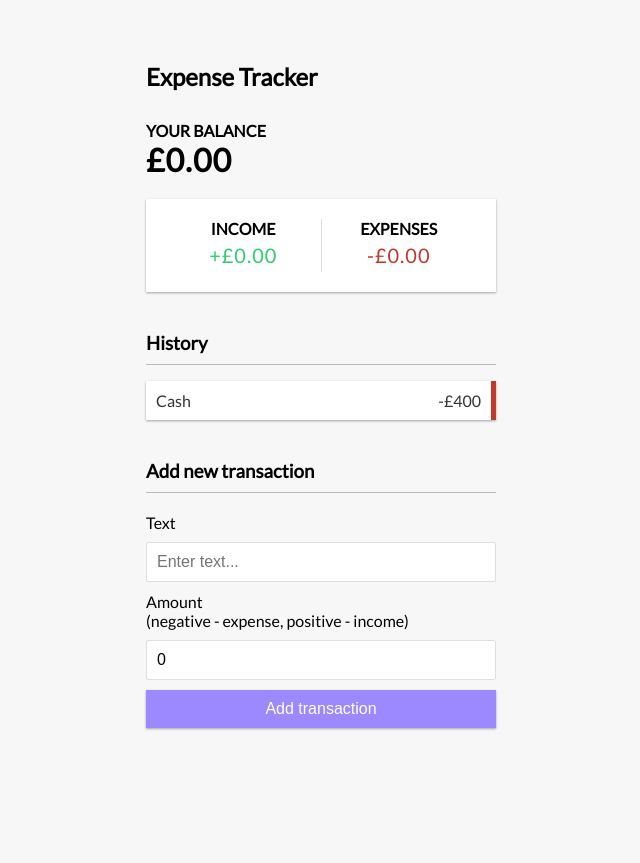
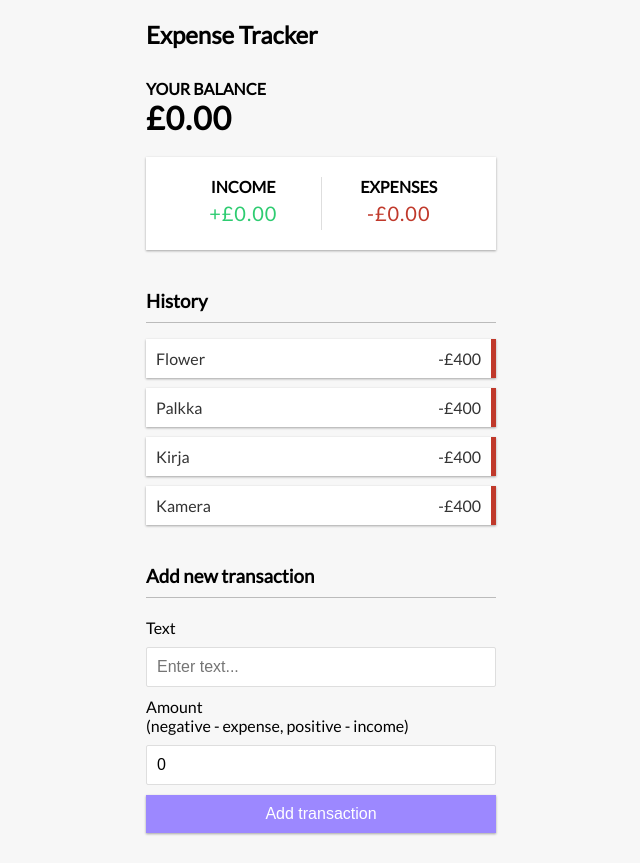
Before and after one commit to aghos4306/expensetracker, a React (Create React App) app: page / in a window 1280 px wide. Shown: the whole page, without its empty margins (319-959 px from the left). Before the commit the page ends 800 px from the top, so only its background shows below. Built offline with nearby package versions, Linux system fonts and the light colour scheme.

Commit message:
transactions outputted

```diff
--- a/src/components/TransactionLIst.js
+++ b/src/components/TransactionLIst.js
@@ -1,14 +1,20 @@
-import React from 'react';
+import React, { useContext } from 'react';
+import { GlobalContext } from '../context/GlobalState';
 
 const TransactionLIst = () => {
+  //transactions is an arry, map through and display into li as separate component
+  const { transactions } = useContext(GlobalContext);
+
   return (
     <div>
       <h3>History</h3>
       <ul className="list">
-        <li className="minus">
-          Cash <span>-£400</span>
-          <button className="delete-btn">X</button>
-        </li>
+        {transactions.map((transaction) => (
+          <li className="minus">
+            {transaction.text} <span>-£400</span>
+            <button className="delete-btn">X</button>
+          </li>
+        ))}
       </ul>
     </div>
   );
```
